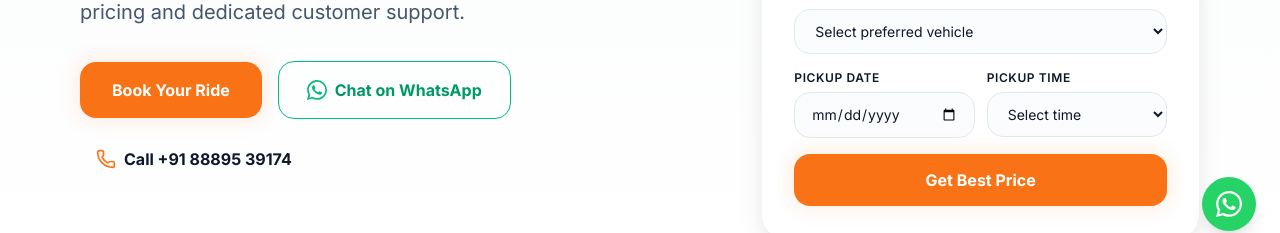
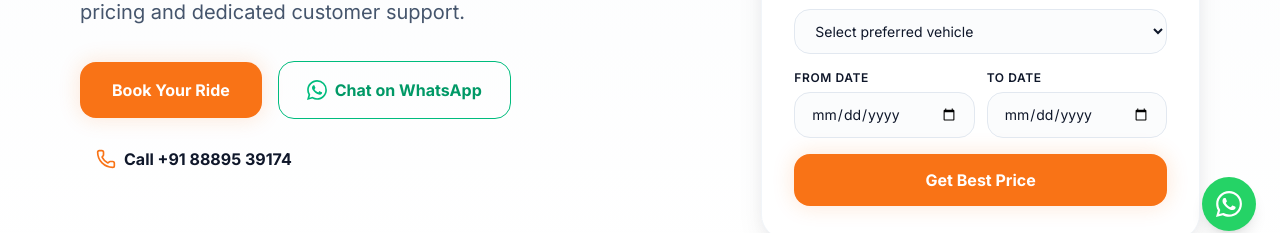
Before and after one commit to balramjhapate/DriveMitra-, a Next.js app: page / in a window 1280 px wide. Shown: the part 545-778 px from the top of the page. Built offline with nearby package versions, Linux system fonts and the light colour scheme.

Commit message:
Update Hero BookingForm to use From/To Date range instead of Pickup Date/Time

```diff
--- a/components/forms/BookingForm.tsx
+++ b/components/forms/BookingForm.tsx
@@ -17,8 +17,8 @@ const bookingSchema = z.object({
   }),
   service: z.string().min(1, { message: "Please select a service." }),
   vehicle: z.string().min(1, { message: "Please select a vehicle." }),
-  date: z.string().min(1, { message: "Please select a travel date." }),
-  time: z.string().min(1, { message: "Please select a pickup time." }),
+  fromDate: z.string().min(1, { message: "Please select a start date." }),
+  toDate: z.string().min(1, { message: "Please select an end date." }),
 });
 
 type BookingFormData = z.infer<typeof bookingSchema>;
@@ -52,10 +52,14 @@ export default function BookingForm() {
 
 I would like to book a vehicle.
 
-Travel Date: ${data.date} at ${data.time}
+From Date: ${data.fromDate}
+To Date: ${data.toDate}
 Pickup Location: Bhopal
 Selected Service: ${data.service}
 Preferred Vehicle: ${data.vehicle} (${seats})
+
+Customer Name: ${data.name}
+Phone: ${data.phone}
 
 Please share availability.`;
 
@@ -186,49 +190,42 @@ Please share availability.`;
           {errors.vehicle && <p className="text-xs text-red-500 mt-1">{errors.vehicle.message}</p>}
         </div>
 
-        {/* Date & Time Grid */}
+        {/* From Date & To Date Grid */}
         <div className="grid grid-cols-2 gap-3">
           <div>
-            <label htmlFor="date" className="block text-xs font-semibold text-primary-900 uppercase tracking-wider mb-1.5">
-              Pickup Date
+            <label htmlFor="fromDate" className="block text-xs font-semibold text-primary-900 uppercase tracking-wider mb-1.5">
+              From Date
             </label>
             <input
               type="date"
-              id="date"
+              id="fromDate"
               min={new Date().toISOString().split("T")[0]}
-              {...register("date")}
+              {...register("fromDate")}
               className={`w-full px-4 py-3 rounded-form border text-sm text-primary-900 bg-slate-50/50 focus:bg-white focus:outline-none focus:ring-2 transition-all ${
-                errors.date
+                errors.fromDate
                   ? "border-red-500 focus:ring-red-200"
                   : "border-slate-200 focus:border-accent-500 focus:ring-accent-100"
               }`}
             />
-            {errors.date && <p className="text-xs text-red-500 mt-1">{errors.date.message}</p>}
+            {errors.fromDate && <p className="text-xs text-red-500 mt-1">{errors.fromDate.message}</p>}
           </div>
 
           <div>
-            <label htmlFor="time" className="block text-xs font-semibold text-primary-900 uppercase tracking-wider mb-1.5">
-              Pickup Time
+            <label htmlFor="toDate" className="block text-xs font-semibold text-primary-900 uppercase tracking-wider mb-1.5">
+              To Date
             </label>
-            <select
-              id="time"
-              defaultValue=""
-              {...register("time")}
+            <input
+              type="date"
+              id="toDate"
+              min={new Date().toISOString().split("T")[0]}
+              {...register("toDate")}
               className={`w-full px-4 py-3 rounded-form border text-sm text-primary-900 bg-slate-50/50 focus:bg-white focus:outline-none focus:ring-2 transition-all ${
-                errors.time
+                errors.toDate
                   ? "border-red-500 focus:ring-red-200"
                   : "border-slate-200 focus:border-accent-500 focus:ring-accent-100"
               }`}
-            >
-              <option value="" disabled>Select time</option>
-              {Array.from({ length: 24 }).map((_, index) => {
-                const hour = index.toString().padStart(2, "0");
-                return (
-                  <option key={index} value={`${hour}:00`}>{`${hour}:00`}</option>
-                );
-              })}
-            </select>
-            {errors.time && <p className="text-xs text-red-500 mt-1">{errors.time.message}</p>}
+            />
+            {errors.toDate && <p className="text-xs text-red-500 mt-1">{errors.toDate.message}</p>}
           </div>
         </div>
 
```
